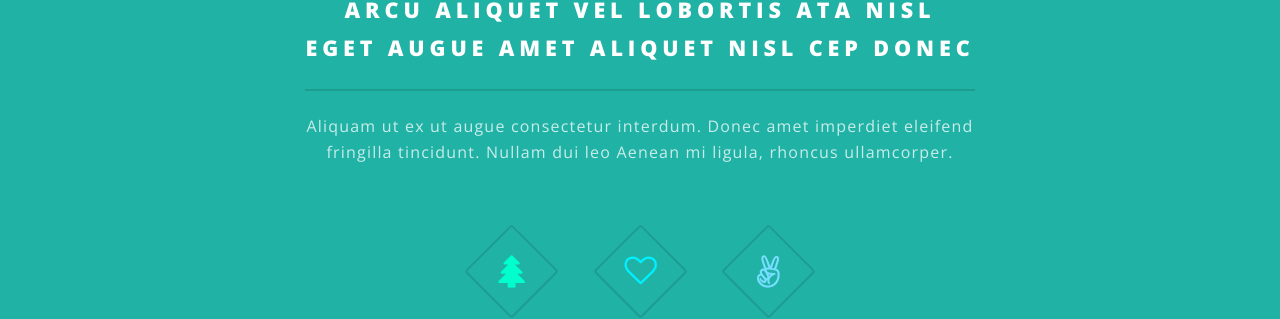
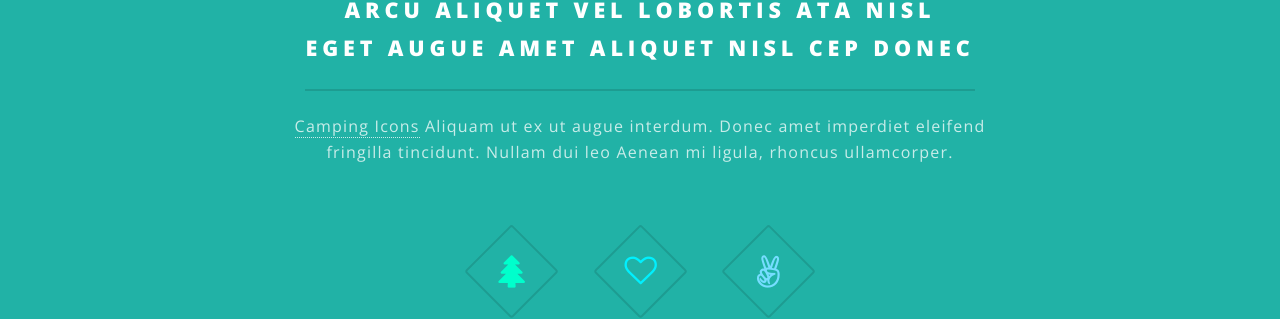
Before and after one commit to stephexplores/website, a Jekyll site: the page built from index.html, in a window 1280 px wide and 900 px high, scrolled down 860 px. Shown: the part 145-464 px from the top of the window. Built offline with Jekyll 4.4.1, drawn with Linux system fonts in a browser that asks for light colours.

Commit message:
changing link

```diff
--- a/index.html
+++ b/index.html
@@ -7,7 +7,7 @@
 							<h2>{{ site.title }}</h2>
 							<p>{{ site.description | markdownify }}</p>
 							<ul class="actions">
-								<li><a href="#" class="button">Latest Post</a></li>
+								<li><a href="/travel/post-2" class="button">Latest Post</a></li>
 							</ul>
 						</div>
 						<a href="#one" class="more scrolly">Learn More</a>
@@ -19,7 +19,7 @@
 							<header class="major">
 								<h2>Arcu aliquet vel lobortis ata nisl<br />
 								eget augue amet aliquet nisl cep donec</h2>
-								<p>Aliquam ut ex ut augue consectetur interdum. Donec amet imperdiet eleifend<br />
+								<p><a href="https://thenounproject.com/kosmofish/collection/camping/">Camping Icons</a> Aliquam ut ex ut augue interdum. Donec amet imperdiet eleifend<br />
 								fringilla tincidunt. Nullam dui leo Aenean mi ligula, rhoncus ullamcorper.</p>
 							</header>
 							<ul class="icons major">
```
